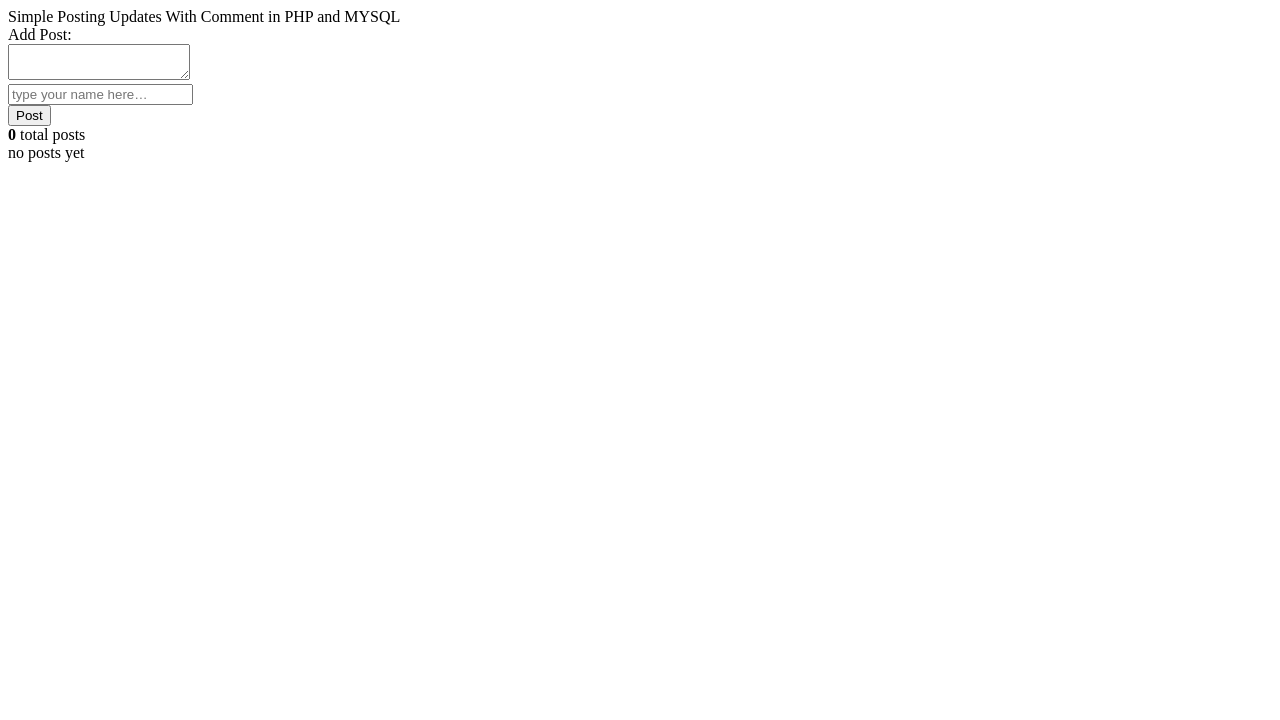
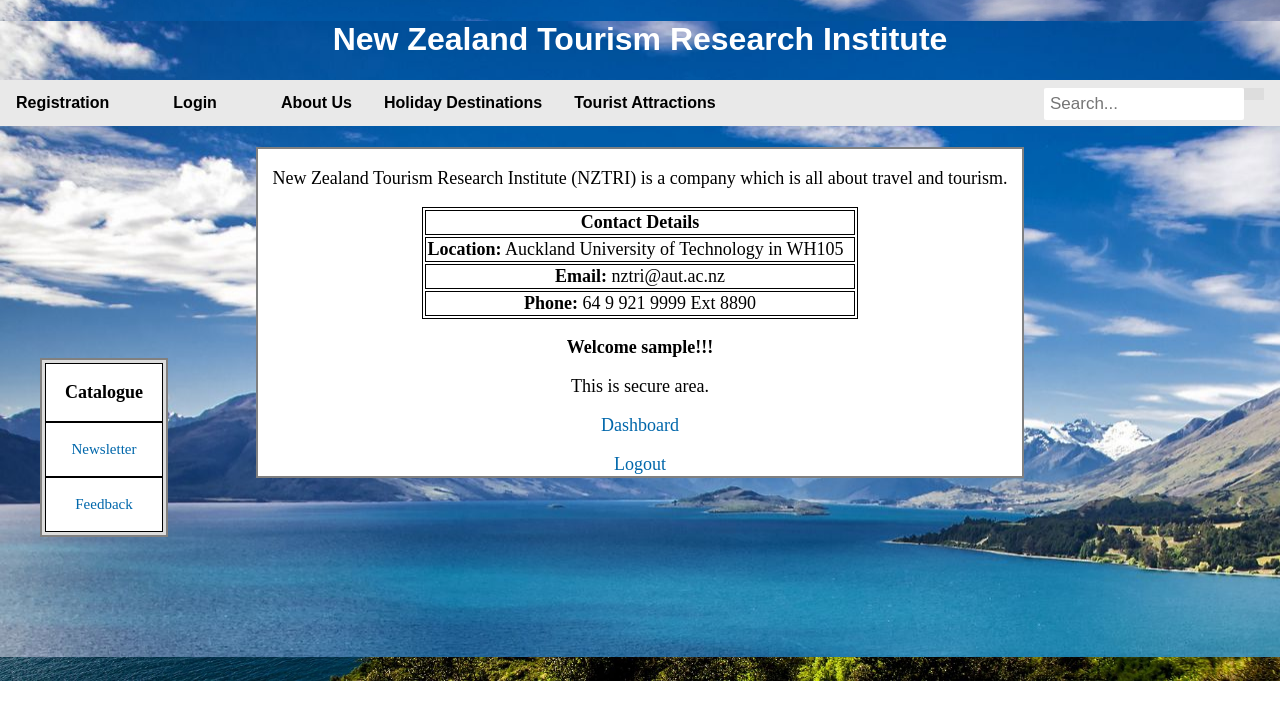
Before and after one commit to cxg4586/RnD, a PHP site: page / in a window 1280 px wide. Shown: the top 720 px of the page. Run offline with PHP 8.4, Linux system fonts and the light colour scheme; the visitor is signed in with stand-in values (Sample User, id 1); data that the repository does not hold is empty.

Commit message:
Update index.php

```diff
--- a/other file/index.php
+++ b/other file/index.php
@@ -1,125 +1,196 @@
-<?php include ("settings.php");?>
+<?php
+//include auth.php file on all secure pages
+include("auth.php");
+$username = $_SESSION["username"];
+?>
+<!DOCTYPE html>
 
-<!doctype html>
+<style>
+html {
+    background-image: url("New Zealand Travel.jpg");
+    background-size: cover;
+    background-repeat: no-repeat;
+    background-position: center center;
+    text-align: center;
+}
+
+body {
+	background-image: url("New Zealand Travel.jpg");
+	font-family: "Times New Roman", Times, serif;
+}
+
+table, th, td {
+	border: 1px solid black;
+}
+
+div.container {
+	margin: auto;
+	width: 60%;
+    border: 2px solid gray;
+	padding: 1px;
+	background-color: white;
+	font-family: "Times New Roman", Times, serif;
+}
+div.container2 {
+	width: 10%;
+    border: 2px solid gray;
+	padding: 1px;
+	background-color: white;
+	font-family: "Times New Roman", Times, serif;
+	position:relative;
+	top: -120px;
+	left: 40px;
+	text-align: center;
+
+	display: grid;
+	grid-template-columns: auto;
+	background-color: gainsboro;
+	padding: 3px;
+}
+div.items {
+    background-color: white;
+    border: 1px solid #000000;
+    padding: 3px;
+    font-size: 15px;
+    text-align: center;
+}
+
+* {box-sizing: border-box;}
+
+body {
+  margin: 0;
+  font-family: "Arial", Helvetica, sans-serif;
+}
+
+div.topnav {
+  overflow: hidden;
+  background-color: #e9e9e9;
+}
+
+div.topnav a {
+  float: left;
+  display: block;
+  color: black;
+  text-align: center;
+  padding: 14px 16px;
+  text-decoration: none;
+  font-size: 16px;
+}
+
+div.topnav a:hover {
+  background-color: #ddd;
+  color: black;
+}
+
+div.topnav a.active {
+  background-color: #2196F3;
+  color: white;
+}
+
+div.topnav .search-container {
+  float: right;
+}
+
+div.topnav input[type=text] {
+  padding: 6px;
+  margin-top: 8px;
+  font-size: 17px;
+  border: none;
+}
+
+div.topnav .search-container button {
+  float: right;
+  padding: 6px 10px;
+  margin-top: 8px;
+  margin-right: 16px;
+  background: #ddd;
+  font-size: 17px;
+  border: none;
+  cursor: pointer;
+}
+
+div.topnav .search-container button:hover {
+  background: #ccc;
+}
+
+@media screen and (max-width: 600px) {
+  div.topnav .search-container {
+    float: none;
+  }
+  div.topnav a, div.topnav input[type=text], div.topnav div.search-container button {
+    float: none;
+    display: block;
+    text-align: left;
+    width: 100%;
+    margin: 0;
+    padding: 14px;
+  }
+  div.topnav input[type=text] {
+    border: 1px solid #ccc;
+  }
+}
+</style>
+
 
 <html>
-
 <head>
-
-<meta charset="utf-8″>
-
-<title>Comment to Post</title>
-
-<link rel="stylesheet" type="text/css" href="styles.css">
+<meta charset="utf-8">
+<title>Welcome Home</title>
+<link rel="stylesheet" href="css/style.css" />
 
 </head>
-
 <body>
 
-<div class="body">
+<h1><font color = "white"><center>New Zealand Tourism Research Institute</center><font></h1>
 
-Simple Posting Updates With Comment in PHP and MYSQL
-
+<div class="topnav">
+	<b><a href = "Register Form.html">Registration</b>
+	<b><a href = "Login Form.html">Login</b>
+	<b><a href = "About Us.html">About Us</a></b></font>
+	<font size = "4" color = "black">
+	<b><a href = "Holiday Destinations.html">Holiday Destinations</a></b>
+	<b><a href = "Tourist Attractions.html">Tourist Attractions</a></b>
+  <div class="search-container">
+    <form action="/action_page.php">
+      <input type="text" placeholder="Search..." name="search">
+      <button type="submit"><i class="fa fa-search"></i></button>
+    </form>
+  </div>
 </div>
 
-<div class="body">
+</br>
+<div class = "container">
+<p><font color = "black">New Zealand Tourism Research Institute (NZTRI) is a company which is all about travel and tourism.<br>
+<table align = "center">
+	<tr>
+		<th><b>Contact Details</b></th>
+	</tr>
+	<tr>
+		<td><b>Location:</b> Auckland University of Technology in WH105 &nbsp </td>
+	</tr>
+	<tr>
+		<td><b>Email:</b> nztri@aut.ac.nz</td>
+	</tr>
+	<tr>
+		<td><b>Phone:</b> 64 9 921 9999 Ext 8890</td>
+	</tr>
+</table>
+</font></p>
 
-<form method="post" action="post-action.php">
-
-<label>Add Post:</label><br>
-
-<textarea name="post_msg" required></textarea><br>
-
-<input type="text" name="uname" placeholder="type your name here…" required /><br>
-
-<input type="submit" name="post" value="Post" />
-
-</form>
-
-<?php
-
-if (isset($_GET['post_action'])) {
-
-if ($_GET['post_action'] == "posted") {
-
-echo 'Successfully Posted!';
-
-}
-
-}
-
-?>
-
-</div>
-
-<?php
-
-//$posts = $mysqli->query("SELECT * FROM posts ORDER BY post_id DESC");
-
-if(!$con){
-	die('Could not connect to database.'.mysql_error());
-}else{
-	$post_query="SELECT * FROM posts ORDER BY post_id DESC";
-	$posts=mysqli_query($con,$post_query);
-}
-
-
-?>
-
-<div class="body">
-
-<b><?php echo $posts->num_rows ?></b> total posts
-
-</div>
-
-<div class="body" style="padding-bottom: 1px;">
-
-<?php
-
-if ($posts->num_rows == null) {
-
-echo 'no posts yet';
-
-} else if ($posts->num_rows != null) {
-
-while ($post_data = $posts->fetch_assoc()) { ?>
-
-<div class="post-panel">
-
-<div class="post-header">
-
-<b><?php echo $post_data['post_name'] ?></b>
-
-</div>
-
-<div class="post-body">
-
-<?php echo $post_data['post_msg'] ?>
-
-</div>
-
-<?php
-//$comments = $mysqli->query("SELECT * FROM comments WHERE post_id = ".$post_data['post_id']."");
-$comments="SELECT * FROM comments WHERE post_id = ".$post_data['post_id']."";
-$comments=mysqli_query($con,$comments);
-?>
-
-<div class="post-footer">
-
-<a href="view-post.php?post_id=<?php echo $post_data['post_id'] ?>">Comment (<?php echo $comments->num_rows ?>)</a>
-
+<div class="form">
+<p><b>Welcome <?php echo $_SESSION['username']; ?>!!!</b></p>
+<p>This is secure area.</p>
+<p><a href="dashboard.php">Dashboard</a></p>
+<a href="logout.php">Logout</a>
 </div>
 
 </div>
 
-<?php }
-
-}
-
-?>
-
+<div class = "container2">
+	<div class = "items"><p><b><font color = "black" size = "4">Catalogue</font></b></p></div>
+	<div class = "items"><p><font color = "black"><a href = "Newsletter.html">Newsletter</a></font></p></div>
+	<div class = "items"><p><font color = "black"><a href = "Feedback.html">Feedback</a></font></p></div>
 </div>
 
 </body>
-
 </html>
```
